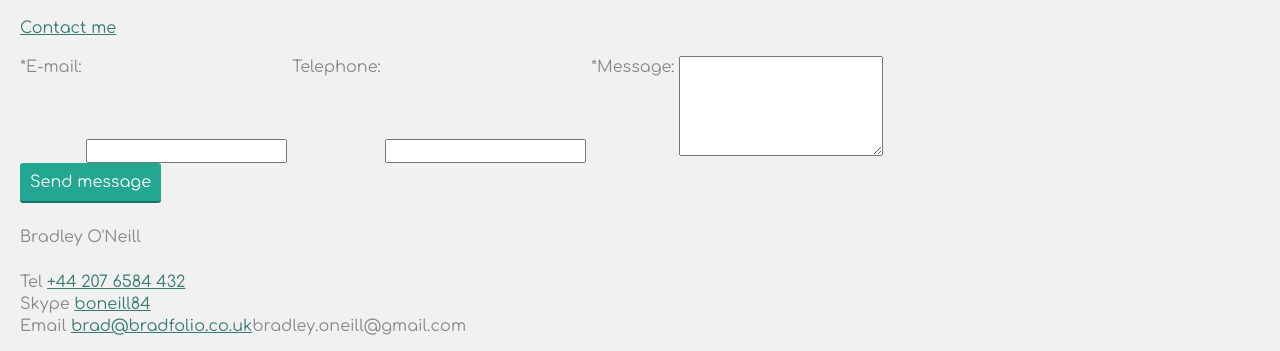
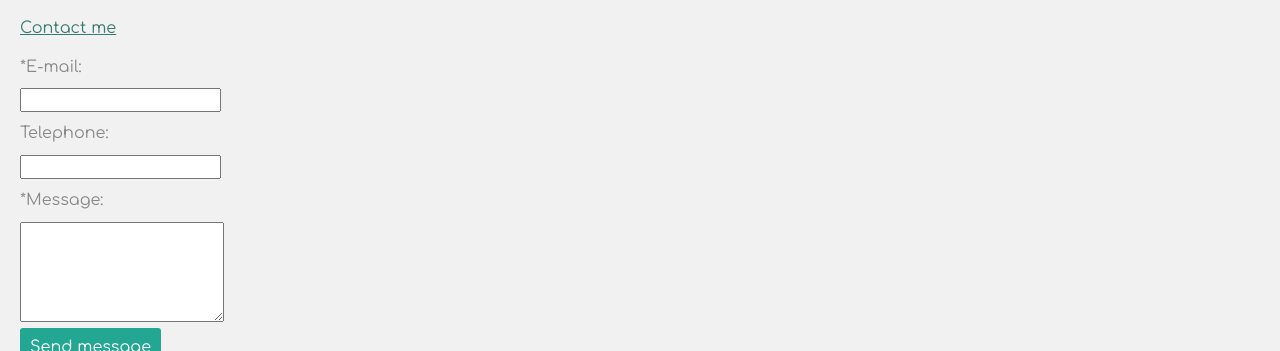
Before and after one commit to Brad-ONeill/Achievement-1, a plain HTML site: page contact.html in a window 1280 px wide. Shown: the part 187-538 px from the top of the page. Drawn offline with Linux system fonts and the light colour scheme; files whose address does not match are found by name.

Commit message:
Added rules to modify contact form

```diff
--- a/css/style.production.css
+++ b/css/style.production.css
@@ -161,10 +161,15 @@ button:focus {
 	margin: 10px 0;
 }
 
+
 .center {
 	display: block;
 	margin: 0 auto;
 	clear: both;
+}
+
+label {
+	display: block;
 }
 
 textarea {
--- a/css/styles.css
+++ b/css/styles.css
@@ -134,8 +134,10 @@ button,
 }
 
 .vspacers {
+	vertical-align: top;
 	margin: 10px 0;
 }
+
 
 .center {
 	display: block;
@@ -143,6 +145,15 @@ button,
 	clear: both;
 }
 
+label {
+	display: block;
+}
+
+textarea {
+	overflow-y: scroll;
+	height: 100px;
+
+}
 .london {
 	width: 50%;
 	height: auto
```
